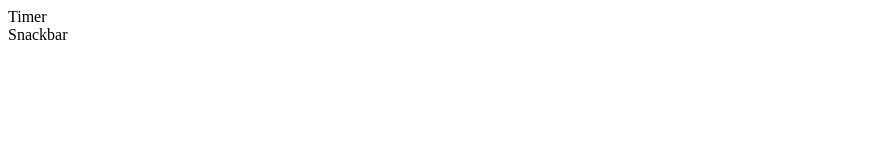
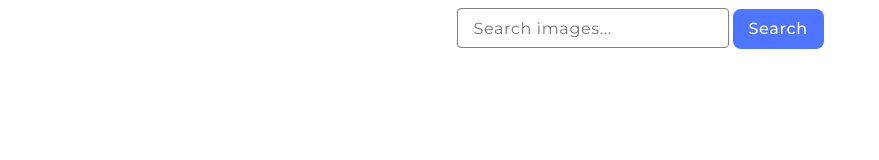
Before and after one commit to Arhangels1/goit-js-hw-12, a website built with Vite: page src/index.html in a window 1280 px wide. Shown: the whole page, without its empty margins (0-879 px from the left). Built offline with nearby package versions, Linux system fonts and the light colour scheme.

Commit message:
Update index.html

```diff
--- a/src/index.html
+++ b/src/index.html
@@ -4,11 +4,31 @@
     <meta charset="UTF-8" />
     <link rel="icon" type="image/svg+xml" href="/favicon.svg" />
     <meta name="viewport" content="width=device-width, initial-scale=1.0" />
-    <title>Vanilla App Template</title>
+    <title>goit-js-hw-11</title>
+    <link
+      href="https://fonts.googleapis.com/css2?family=Montserrat:ital,wght@0,100..900;1,100..900&display=swap"
+      rel="stylesheet"
+    />
     <link rel="stylesheet" href="./css/styles.css" />
   </head>
   <body>
-    <a href="./1-timer.html">Timer</a><br />
-    <a href="./2-snackbar.html">Snackbar</a>
+    <div class="container">
+      <div class="form-container">
+        <form class="search-form">
+          <input
+            class="search-input"
+            type="text"
+            name="searchText"
+            placeholder="Search images..."
+          />
+          <button class="search-btn" type="submit">Search</button>
+        </form>
+      </div>
+      <div class="loader visually-hidden"></div>
+      <div class="img-list-container">
+        <ul class="img-list"></ul>
+      </div>
+    </div>
+    <script type="module" src="./main.js"></script>
   </body>
 </html>
```
